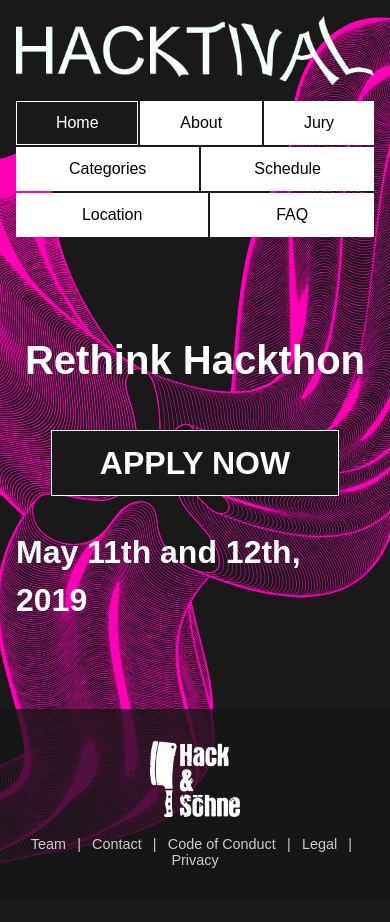
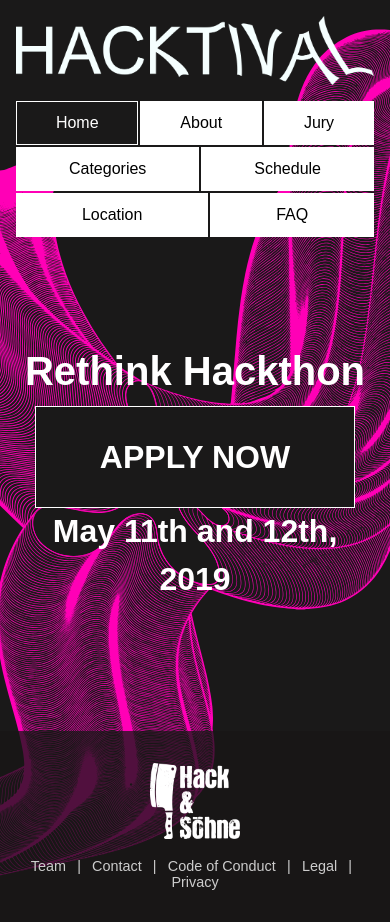
Before and after one commit to hackundsoehne/htv-jekyll, a Jekyll site: the page built from index.html, in a window 390 px wide. Built offline with Jekyll 4.4.1, drawn with Linux system fonts in a browser that asks for light colours; before the commit the page ends 900 px from its top, so only the background shows below that.

Commit message:
Fix index page layout on mobile

```diff
--- a/_sass/main.scss
+++ b/_sass/main.scss
@@ -138,6 +138,12 @@
 	&:hover {
 		background: #fff;
 		color: #1a1919;
+	}
+}
+
+@media (max-width: 768px) {
+	.btn {
+		padding: 1em 2em;
 	}
 }
 
--- a/index.html
+++ b/index.html
@@ -5,6 +5,8 @@
 bg_url: "/assets/images/shapes/alleFormen_pink_transparent.svg"
 bg_position: "center center"
 ---
-<h1>{{ site.slogan }}</h1>
-<a class="btn" href="{{ site.apply_url }}" target="_blank">Apply Now</a>
-<h2>{{ site.date }}</h2>
+<header class="content-header">
+	<h1>{{ site.slogan }}</h1>
+	<a class="btn" href="{{ site.apply_url }}" target="_blank">Apply Now</a>
+	<h2>{{ site.date }}</h2>
+</header>
```
